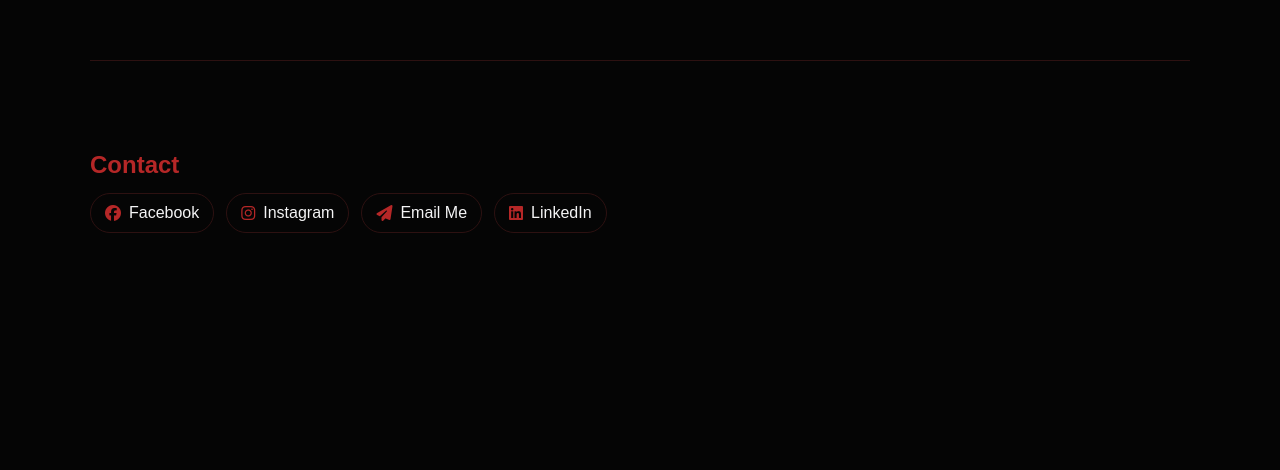
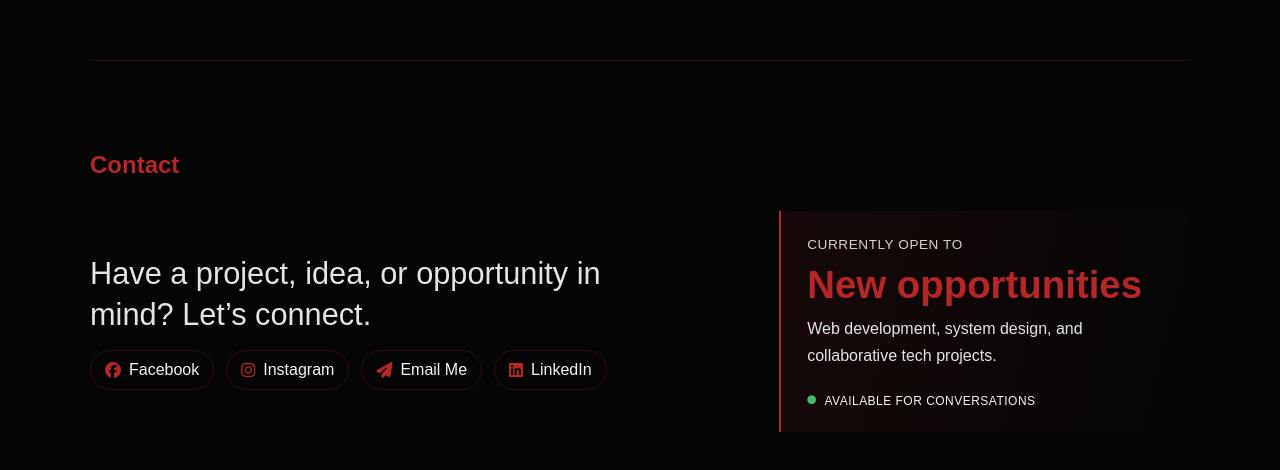
Before and after one commit to Rafael055/mazhi-portfolio, a plain HTML site: page index.html in a window 1280 px wide. Shown: the part 3348-3818 px from the top of the page. Drawn offline with Linux system fonts and the light colour scheme.

Commit message:
Add contact section with improved layout and styling

```diff
--- a/Static/css/style.css
+++ b/Static/css/style.css
@@ -669,6 +669,62 @@ body.modal-open {
   margin-top: 14px;
 }
 
+.contact-section {
+  min-height: auto;
+  padding-bottom: 90px;
+}
+
+.contact-content {
+  display: grid;
+  grid-template-columns: minmax(0, 1fr) minmax(260px, 0.7fr);
+  gap: clamp(32px, 8vw, 110px);
+  align-items: center;
+  margin-top: 32px;
+}
+
+.contact-copy > p {
+  max-width: 34rem;
+  font-size: clamp(1.25rem, 2.4vw, 2rem);
+  line-height: 1.35;
+}
+
+.contact-note {
+  padding: 24px 26px;
+  border-left: 2px solid var(--accent);
+  background: linear-gradient(105deg, rgba(181, 39, 39, 0.1), transparent);
+}
+
+.contact-note-label,
+.contact-note-status {
+  color: #d6d3d1;
+  font-size: 0.85rem;
+  letter-spacing: 0.04em;
+  text-transform: uppercase;
+}
+
+.contact-note h3 {
+  margin: 10px 0 8px;
+  color: var(--accent);
+  font-size: clamp(1.6rem, 3vw, 2.4rem);
+}
+
+.contact-note p {
+  margin-bottom: 20px;
+}
+
+.contact-note-status {
+  display: inline-flex;
+  align-items: center;
+  gap: 8px;
+  color: var(--text);
+  font-size: 0.75rem;
+}
+
+.contact-note-status i {
+  color: #45b96b;
+  font-size: 0.55rem;
+}
+
 .contact-links a {
   display: inline-flex;
   align-items: center;
@@ -913,6 +969,16 @@ body.modal-open {
     flex-direction: column;
   }
 
+  .contact-content {
+    grid-template-columns: 1fr;
+    gap: 28px;
+    margin-top: 24px;
+  }
+
+  .contact-note {
+    padding: 20px;
+  }
+
   .contact-links a {
     justify-content: center;
   }
--- a/index.html
+++ b/index.html
@@ -273,6 +273,9 @@
 
       <section id="contact" class="flat-section contact-section">
         <h2>Contact</h2>
+        <div class="contact-content">
+          <div class="contact-copy">
+            <p>Have a project, idea, or opportunity in mind? Let’s connect.</p>
             <div class="contact-links">
               <a
                 href="https://www.facebook.com/Maxzhiii"
@@ -301,7 +304,6 @@
                   <i class="fa-solid fa-check"></i> Email copied
                 </span>
               </div>
-          <span class="copy-status" role="status" aria-live="polite"></span>
               <a
                 href="https://www.linkedin.com/in/john-rafael-domagas-a2a1643a3/"
                 target="_blank"
@@ -309,6 +311,19 @@
               >
                 <i class="fa-brands fa-linkedin"></i> LinkedIn
               </a>
+            </div>
+          </div>
+
+          <aside class="contact-note">
+            <span class="contact-note-label">Currently open to</span>
+            <h3>New opportunities</h3>
+            <p>
+              Web development, system design, and collaborative tech projects.
+            </p>
+            <span class="contact-note-status">
+              <i class="fa-solid fa-circle"></i> Available for conversations
+            </span>
+          </aside>
         </div>
       </section>
     </main>
```
Lines whose indentation alone changed are shown as unchanged.
